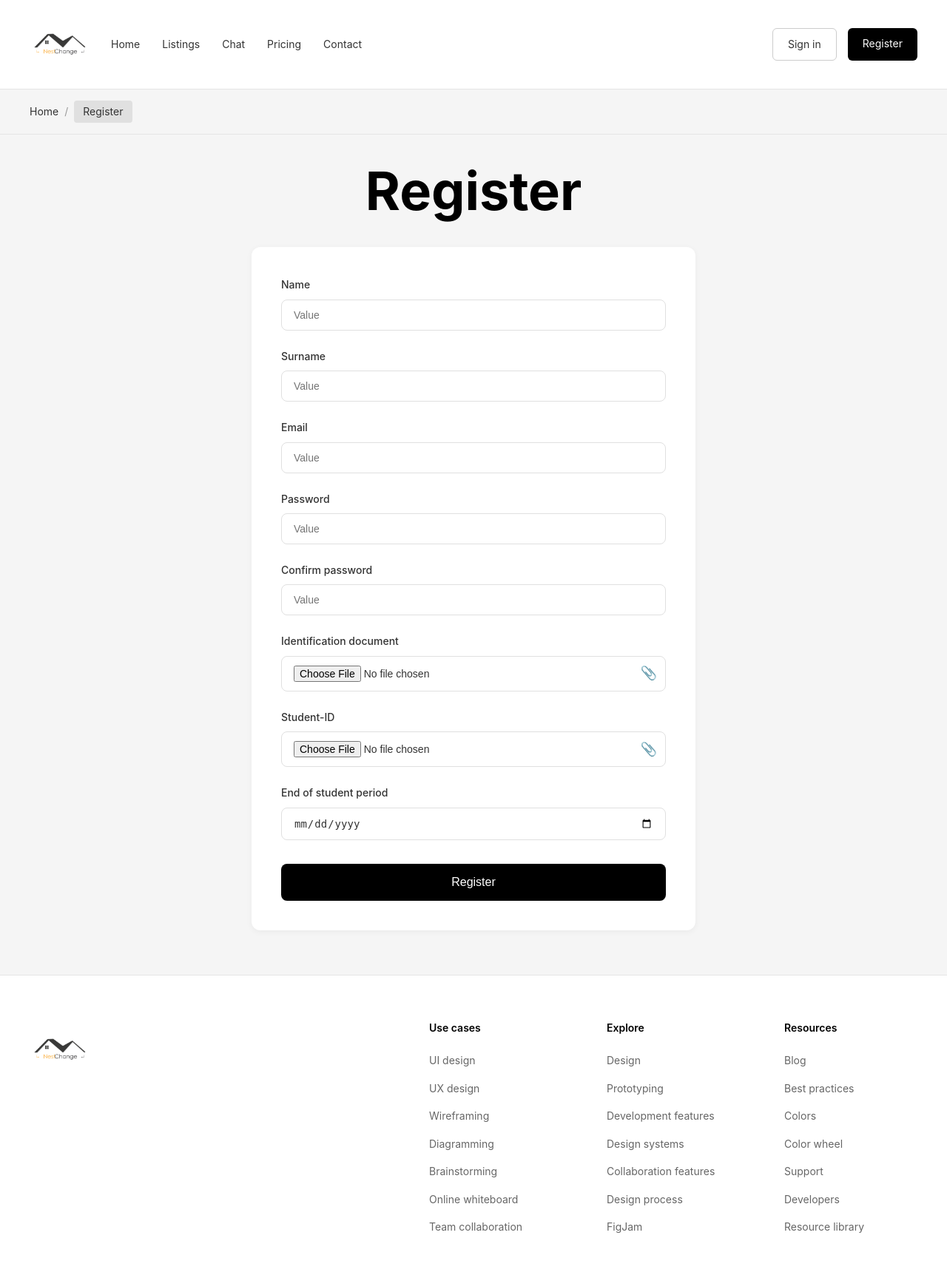
After one commit to barnikola/NestChange, a PHP site: page /register.html in a window 1280 px wide. The commit adds this page. Shown: the whole page at 74% size. Run offline with PHP 8.4, Linux system fonts and the light colour scheme.

Commit message:
Sign in and register

```diff
--- a/frontend/css/theme.css
+++ b/frontend/css/theme.css
@@ -68,6 +68,8 @@ body {
     font-size: 14px;
     cursor: pointer;
     transition: all 0.2s;
+    text-decoration: none;
+    display: inline-block;
 }
 
 .btn-signin:hover {
@@ -83,10 +85,16 @@ body {
     font-size: 14px;
     cursor: pointer;
     transition: background-color 0.2s;
+    text-decoration: none;
+    display: inline-block;
 }
 
 .btn-register:hover {
     background-color: #333333;
+}
+
+.logo-icon {
+    display: block;
 }
 
 /* Hero Section */
@@ -401,6 +409,195 @@ body {
     color: #000000;
 }
 
+/* Breadcrumbs */
+.breadcrumbs {
+    padding: 15px 40px;
+    background-color: #f5f5f5;
+    border-bottom: 1px solid #e5e5e5;
+}
+
+.breadcrumbs-container {
+    max-width: 1400px;
+    margin: 0 auto;
+    display: flex;
+    align-items: center;
+    gap: 8px;
+}
+
+.breadcrumb-link {
+    color: #333333;
+    text-decoration: none;
+    font-size: 14px;
+    transition: color 0.2s;
+}
+
+.breadcrumb-link:hover {
+    color: #666666;
+}
+
+.breadcrumb-separator {
+    color: #999999;
+    font-size: 14px;
+}
+
+.breadcrumb-current {
+    padding: 4px 12px;
+    background-color: #e0e0e0;
+    border-radius: 4px;
+    color: #333333;
+    font-size: 14px;
+}
+
+/* Form Section */
+.form-section {
+    padding: 60px 40px;
+    background-color: #f5f5f5;
+    min-height: calc(100vh - 400px);
+    display: flex;
+    align-items: center;
+    justify-content: center;
+}
+
+.form-container {
+    max-width: 600px;
+    width: 100%;
+}
+
+.form-title {
+    text-align: center;
+    margin-bottom: 40px;
+    position: relative;
+    display: flex;
+    flex-direction: column;
+    align-items: center;
+}
+
+.form-title-prefix {
+    font-size: 48px;
+    font-weight: 300;
+    color: #cccccc;
+    display: block;
+    line-height: 1;
+}
+
+.form-title-main {
+    font-size: 72px;
+    font-weight: 700;
+    color: #000000;
+    display: block;
+    line-height: 1;
+    margin-top: -20px;
+}
+
+.form-box {
+    background-color: #ffffff;
+    border-radius: 12px;
+    padding: 40px;
+    box-shadow: 0 2px 8px rgba(0, 0, 0, 0.05);
+}
+
+.auth-form {
+    display: flex;
+    flex-direction: column;
+    gap: 24px;
+}
+
+.form-group {
+    display: flex;
+    flex-direction: column;
+    gap: 8px;
+}
+
+.form-label {
+    font-size: 14px;
+    font-weight: 500;
+    color: #333333;
+}
+
+.form-input {
+    width: 100%;
+    padding: 12px 16px;
+    border: 1px solid #e0e0e0;
+    border-radius: 8px;
+    font-size: 14px;
+    background-color: #ffffff;
+    color: #333333;
+    transition: border-color 0.2s;
+}
+
+.form-input:focus {
+    outline: none;
+    border-color: #cccccc;
+}
+
+.file-input-wrapper {
+    position: relative;
+    display: flex;
+    align-items: center;
+}
+
+.file-input {
+    padding-right: 40px;
+}
+
+.file-icon {
+    position: absolute;
+    right: 12px;
+    font-size: 18px;
+    pointer-events: none;
+}
+
+.btn-submit {
+    padding: 16px 32px;
+    background-color: #000000;
+    border: none;
+    border-radius: 8px;
+    color: #ffffff;
+    font-size: 16px;
+    font-weight: 500;
+    cursor: pointer;
+    transition: background-color 0.2s;
+    margin-top: 8px;
+}
+
+.btn-submit:hover {
+    background-color: #333333;
+}
+
+.btn-social {
+    padding: 12px 24px;
+    background-color: #ffffff;
+    border: 1px solid #e0e0e0;
+    border-radius: 8px;
+    color: #333333;
+    font-size: 14px;
+    cursor: pointer;
+    transition: all 0.2s;
+    text-transform: lowercase;
+}
+
+.btn-social:hover {
+    background-color: #f5f5f5;
+    border-color: #cccccc;
+}
+
+.form-links {
+    display: flex;
+    justify-content: space-between;
+    margin-top: 8px;
+}
+
+.form-link {
+    color: #666666;
+    text-decoration: none;
+    font-size: 14px;
+    transition: color 0.2s;
+}
+
+.form-link:hover {
+    color: #000000;
+}
+
 /* Responsive Design */
 @media (max-width: 1024px) {
     .listings-grid {
--- /dev/null
+++ b/frontend/register.html
@@ -0,0 +1,151 @@
+<!DOCTYPE html>
+<html lang="en">
+<head>
+    <meta charset="UTF-8">
+    <meta name="viewport" content="width=device-width, initial-scale=1.0">
+    <title>NestChange - Register</title>
+    <link rel="stylesheet" href="css/theme.css">
+</head>
+<body>
+    <!-- Header -->
+    <header class="header">
+        <div class="header-container">
+            <div class="header-left">
+                <a href="home.html">
+                    <img src="assets/logo.png" alt="NestChange Logo" class="logo-icon">
+                </a>
+                <nav class="nav-links">
+                    <a href="home.html" class="nav-link">Home</a>
+                    <a href="#" class="nav-link">Listings</a>
+                    <a href="#" class="nav-link">Chat</a>
+                    <a href="#" class="nav-link">Pricing</a>
+                    <a href="#" class="nav-link">Contact</a>
+                </nav>
+            </div>
+            <div class="header-right">
+                <a href="signin.html" class="btn-signin">Sign in</a>
+                <a href="register.html" class="btn-register">Register</a>
+            </div>
+        </div>
+    </header>
+
+    <!-- Breadcrumbs -->
+    <div class="breadcrumbs">
+        <div class="breadcrumbs-container">
+            <a href="home.html" class="breadcrumb-link">Home</a>
+            <span class="breadcrumb-separator">/</span>
+            <span class="breadcrumb-current">Register</span>
+        </div>
+    </div>
+
+    <!-- Register Form Section -->
+    <section class="form-section">
+        <div class="form-container">
+            <h1 class="form-title">
+                <span class="form-title-main">Register</span>
+            </h1>
+
+            <div class="form-box">
+                <form class="auth-form">
+                    <div class="form-group">
+                        <label for="name" class="form-label">Name</label>
+                        <input type="text" id="name" name="name" class="form-input" placeholder="Value" required>
+                    </div>
+
+                    <div class="form-group">
+                        <label for="surname" class="form-label">Surname</label>
+                        <input type="text" id="surname" name="surname" class="form-input" placeholder="Value" required>
+                    </div>
+
+                    <div class="form-group">
+                        <label for="email" class="form-label">Email</label>
+                        <input type="email" id="email" name="email" class="form-input" placeholder="Value" required>
+                    </div>
+
+                    <div class="form-group">
+                        <label for="password" class="form-label">Password</label>
+                        <input type="password" id="password" name="password" class="form-input" placeholder="Value" required>
+                    </div>
+
+                    <div class="form-group">
+                        <label for="confirm-password" class="form-label">Confirm password</label>
+                        <input type="password" id="confirm-password" name="confirm-password" class="form-input" placeholder="Value" required>
+                    </div>
+
+                    <div class="form-group">
+                        <label for="id-document" class="form-label">Identification document</label>
+                        <div class="file-input-wrapper">
+                            <input type="file" id="id-document" name="id-document" class="form-input file-input" placeholder="Value">
+                            <span class="file-icon">📎</span>
+                        </div>
+                    </div>
+
+                    <div class="form-group">
+                        <label for="student-id" class="form-label">Student-ID</label>
+                        <div class="file-input-wrapper">
+                            <input type="file" id="student-id" name="student-id" class="form-input file-input" placeholder="Value">
+                            <span class="file-icon">📎</span>
+                        </div>
+                    </div>
+
+                    <div class="form-group">
+                        <label for="end-date" class="form-label">End of student period</label>
+                        <input type="date" id="end-date" name="end-date" class="form-input" placeholder="dd/mm/yyyy" required>
+                    </div>
+
+                    <button type="submit" class="btn-submit">Register</button>
+                </form>
+            </div>
+        </div>
+    </section>
+
+    <!-- Footer -->
+    <footer class="footer">
+        <div class="footer-container">
+            <div class="footer-left">
+                <a href="home.html">
+                    <img src="assets/logo.png" alt="NestChange Logo" class="footer-logo">
+                </a>
+            </div>
+            <div class="footer-nav">
+                <div class="footer-nav-column">
+                    <h4 class="footer-nav-title">Use cases</h4>
+                    <ul class="footer-nav-links">
+                        <li><a href="#">UI design</a></li>
+                        <li><a href="#">UX design</a></li>
+                        <li><a href="#">Wireframing</a></li>
+                        <li><a href="#">Diagramming</a></li>
+                        <li><a href="#">Brainstorming</a></li>
+                        <li><a href="#">Online whiteboard</a></li>
+                        <li><a href="#">Team collaboration</a></li>
+                    </ul>
+                </div>
+                <div class="footer-nav-column">
+                    <h4 class="footer-nav-title">Explore</h4>
+                    <ul class="footer-nav-links">
+                        <li><a href="#">Design</a></li>
+                        <li><a href="#">Prototyping</a></li>
+                        <li><a href="#">Development features</a></li>
+                        <li><a href="#">Design systems</a></li>
+                        <li><a href="#">Collaboration features</a></li>
+                        <li><a href="#">Design process</a></li>
+                        <li><a href="#">FigJam</a></li>
+                    </ul>
+                </div>
+                <div class="footer-nav-column">
+                    <h4 class="footer-nav-title">Resources</h4>
+                    <ul class="footer-nav-links">
+                        <li><a href="#">Blog</a></li>
+                        <li><a href="#">Best practices</a></li>
+                        <li><a href="#">Colors</a></li>
+                        <li><a href="#">Color wheel</a></li>
+                        <li><a href="#">Support</a></li>
+                        <li><a href="#">Developers</a></li>
+                        <li><a href="#">Resource library</a></li>
+                    </ul>
+                </div>
+            </div>
+        </div>
+    </footer>
+</body>
+</html>
```
Also changed, not shown: frontend/home.html (+9 -5 lines), frontend/signin.html (added, +128 -0 lines).
